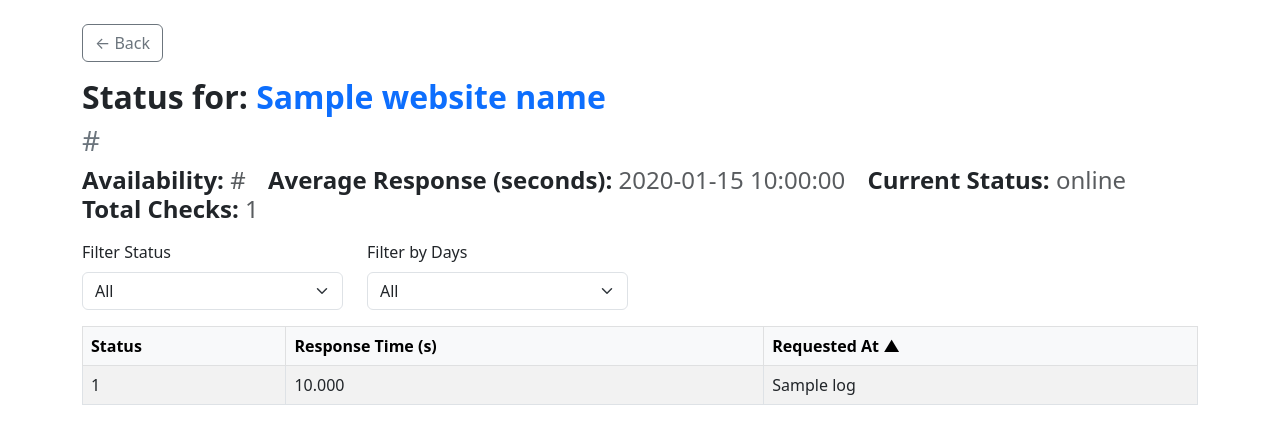
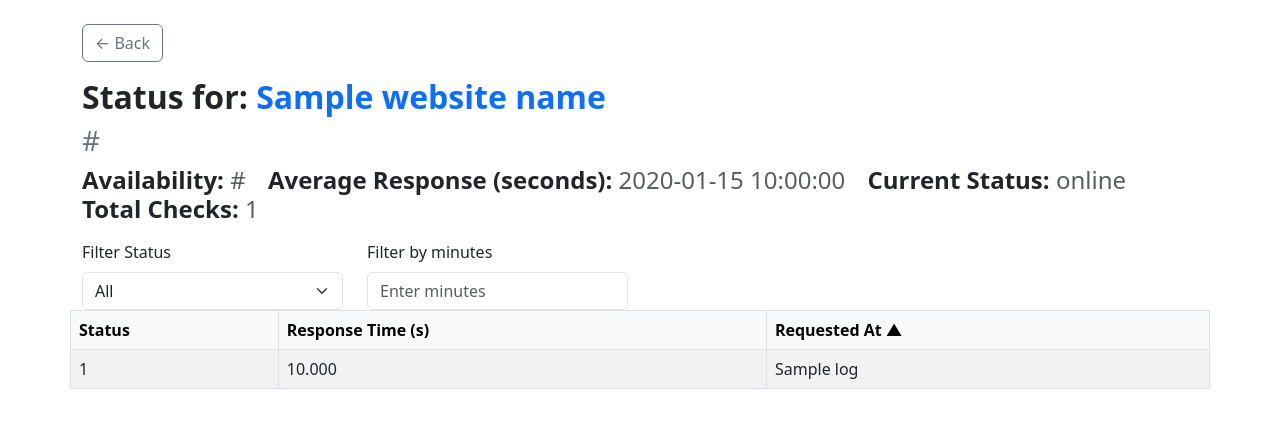
Before and after one commit to sismaili0/website-monitor, a Flask app: template website_monitoring_app/templates/status.html in a window 1280 px wide. Shown: the top 444 px of the page. Run offline with Flask 3, Linux system fonts and the light colour scheme; the template is opened without the code that fills it: most values are stand-ins (such as "Sample title", 1, 10 or a date in 2020).

Commit message:
feature: change the filtering of log data from day to minutes

```diff
--- a/website_monitoring_app/templates/status.html
+++ b/website_monitoring_app/templates/status.html
@@ -37,16 +37,16 @@
       </select>
     </div>
     <div class="col-md-3">
-      <label for="daysFilter" class="form-label">Filter by Days</label>
-      <select id="daysFilter" class="form-select">
-        <option value="">All</option>
-        <option value="1">Last 1 day</option>
-        <option value="3">Last 3 days</option>
-        <option value="7">Last 7 days</option>
-        <option value="30">Last 30 days</option>
-      </select>
+        <label for="minutesFilter" class="form-label">Filter by minutes</label>
+        <input
+            type="number"
+            id="minutesFilter"
+            class="form-control"
+            placeholder="Enter minutes"
+            min="1"
+        >
     </div>
-  </div>
+
 
   <table class="table table-striped table-bordered" id="logsTable">
     <thead class="table-light">
@@ -78,7 +78,7 @@ function parseDate(dateStr) {
 
 document.addEventListener('DOMContentLoaded', function () {
   const statusFilter = document.getElementById('statusFilter');
-  const daysFilter = document.getElementById('daysFilter');
+  const minutesFilter = document.getElementById('minutesFilter');
   const requestedAtHeader = document.getElementById('requestedAtHeader');
   const sortIndicator = document.getElementById('sortIndicator');
   const table = document.getElementById('logsTable');
@@ -99,7 +99,7 @@ document.addEventListener('DOMContentLoaded', function () {
 
   function filterTable() {
     const statusValue = statusFilter.value;
-    const daysValue = daysFilter.value ? parseInt(daysFilter.value) : null;
+    const minutesValue = minutesFilter.value ? parseInt(minutesFilter.value) : null;
     const now = new Date();
 
     rows.forEach(row => {
@@ -121,12 +121,15 @@ document.addEventListener('DOMContentLoaded', function () {
      }
 
 
-      // Filter by date range
-      if (daysValue) {
+      // Filter by time (minutes)
+      if (minutesValue && !isNaN(minutesValue)) {
         const diffMs = now - requestedAt;
-        const diffDays = diffMs / (1000 * 60 * 60 * 24);
-        if (diffDays > daysValue) show = false;
-      }
+        const diffMinutes = diffMs / (6 * 10000);
+        if (diffMinutes > minutesValue) {
+            show = false;
+        }
+    }
+
 
       row.style.display = show ? '' : 'none';
     });
@@ -143,7 +146,7 @@ document.addEventListener('DOMContentLoaded', function () {
     filterTable();
   });
 
-  daysFilter.addEventListener('change', () => {
+  minutesFilter.addEventListener('change', () => {
     filterTable();
   });
 
```
